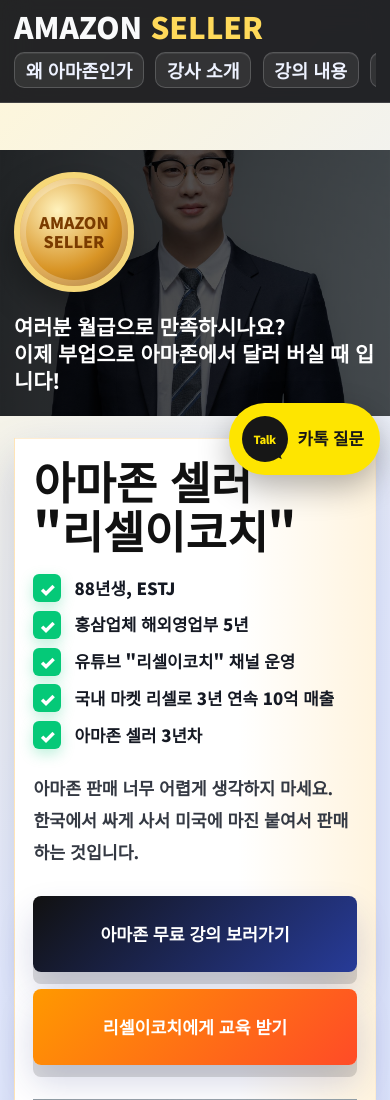
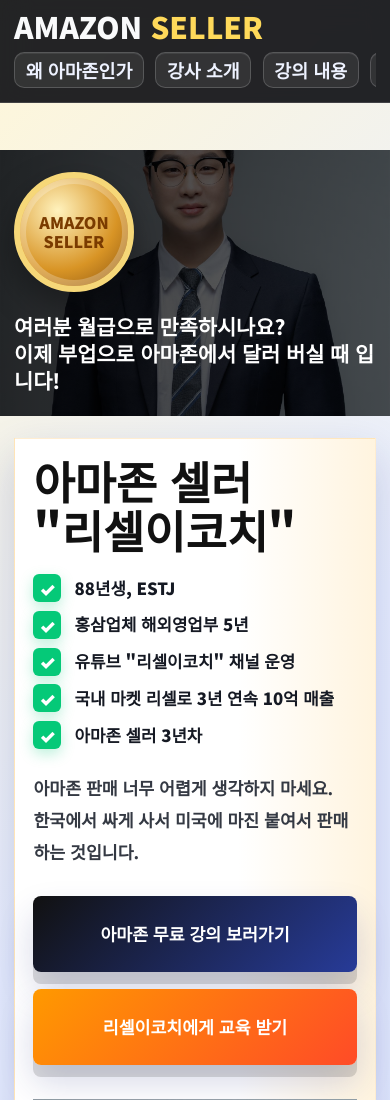
Before and after one commit to resellcoach34/git-pr, a website: page index.html in a window 390 px wide. Shown: the top 1100 px of the page. Drawn offline with Linux system fonts and the light colour scheme.

Commit message:
Remove floating Kakao button

```diff
--- a/index.html
+++ b/index.html
@@ -164,7 +164,6 @@
     </div></section>
   </main>
 
-  <a class="floating-kakao" href="https://open.kakao.com/o/gh3ZQyki" target="_blank" rel="noopener" aria-label="카카오톡으로 강의 질문하기"><span class="kakao-icon floating-kakao-icon" aria-hidden="true">Talk</span><span class="floating-kakao-copy"><strong>카톡 질문</strong><span>언제든 편하게 물어보세요</span><span class="floating-kakao-code">참여코드 : leecoach</span></span></a>
   <footer><div class="container text-center"><p>&copy; 2026 Amazon Seller Offline Class. All rights reserved.</p></div></footer>
   <script src="script.js"></script>
 </body>
--- a/style.css
+++ b/style.css
@@ -1694,8 +1694,7 @@ footer {
     padding-top: 0.85rem;
 }
 
-.kakao-btn,
-.floating-kakao {
+.kakao-btn {
     background: #fee500;
     color: #171717;
 }
@@ -1767,56 +1766,6 @@ footer {
 
 .kakao-copy em {
     color: #4c3c00;
-}
-
-.floating-kakao {
-    align-items: center;
-    border-radius: var(--radius-button);
-    box-shadow: 0 12px 32px rgba(0, 0, 0, 0.3);
-    display: inline-flex;
-    gap: 0.95rem;
-    line-height: 1.25;
-    min-height: 88px;
-    padding: 1.08rem 1.6rem 1.08rem 1.08rem;
-    position: fixed;
-    right: 24px;
-    top: 50%;
-    transform: translateY(-50%);
-    transition: transform var(--transition-standard), box-shadow var(--transition-standard);
-    z-index: 30;
-}
-
-.floating-kakao:hover {
-    box-shadow: 0 16px 38px rgba(0, 0, 0, 0.36);
-    transform: translateY(-50%) translateX(-4px);
-}
-
-.floating-kakao-icon {
-    height: 58px;
-    width: 58px;
-}
-
-.floating-kakao-copy {
-    display: grid;
-    gap: 0.05rem;
-    min-width: 0;
-}
-
-.floating-kakao strong {
-    font-size: 1.38rem;
-}
-
-.floating-kakao-copy span {
-    font-size: 0.98rem;
-    font-weight: 700;
-    white-space: nowrap;
-}
-
-.floating-kakao-copy .floating-kakao-code {
-    color: #5b4700;
-    font-size: 0.9rem;
-    font-weight: 900;
-    margin-top: 0.15rem;
 }
 
 .fade-in-up,
@@ -2085,25 +2034,4 @@ footer {
         min-height: auto;
     }
 
-    .floating-kakao {
-        gap: 0.62rem;
-        min-height: 66px;
-        padding: 0.82rem 1rem 0.82rem 0.82rem;
-        right: 10px;
-        top: 52%;
-    }
-
-    .floating-kakao-icon {
-        height: 46px;
-        width: 46px;
-    }
-
-    .floating-kakao-copy span {
-        display: none;
-    }
-
-    .floating-kakao strong {
-        font-size: 1.05rem;
-        white-space: nowrap;
-    }
-}
+}
```
Also changed, not shown: tests/validate-site.mjs (+4 -4 lines), .agents/PROJECT_STATE.md.
